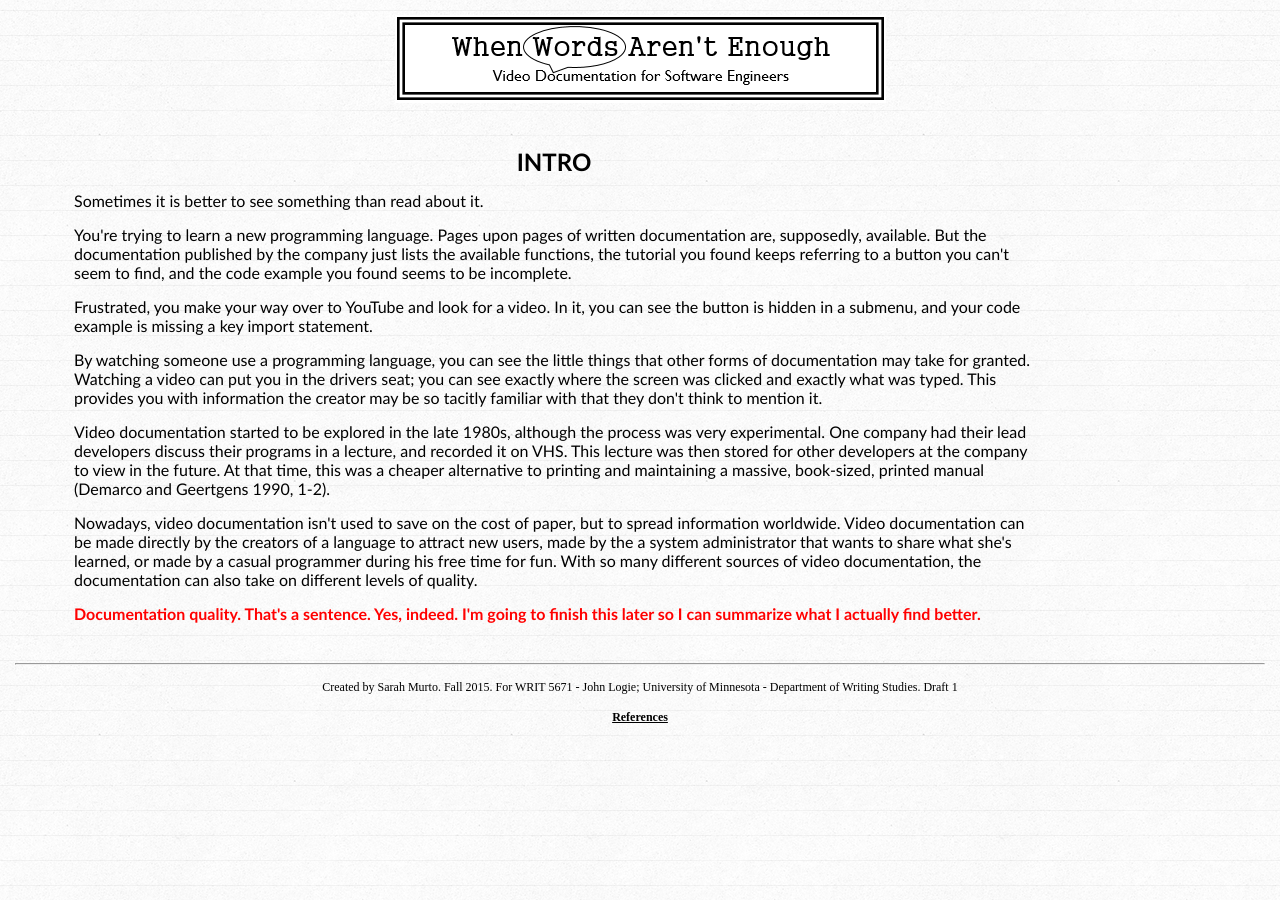
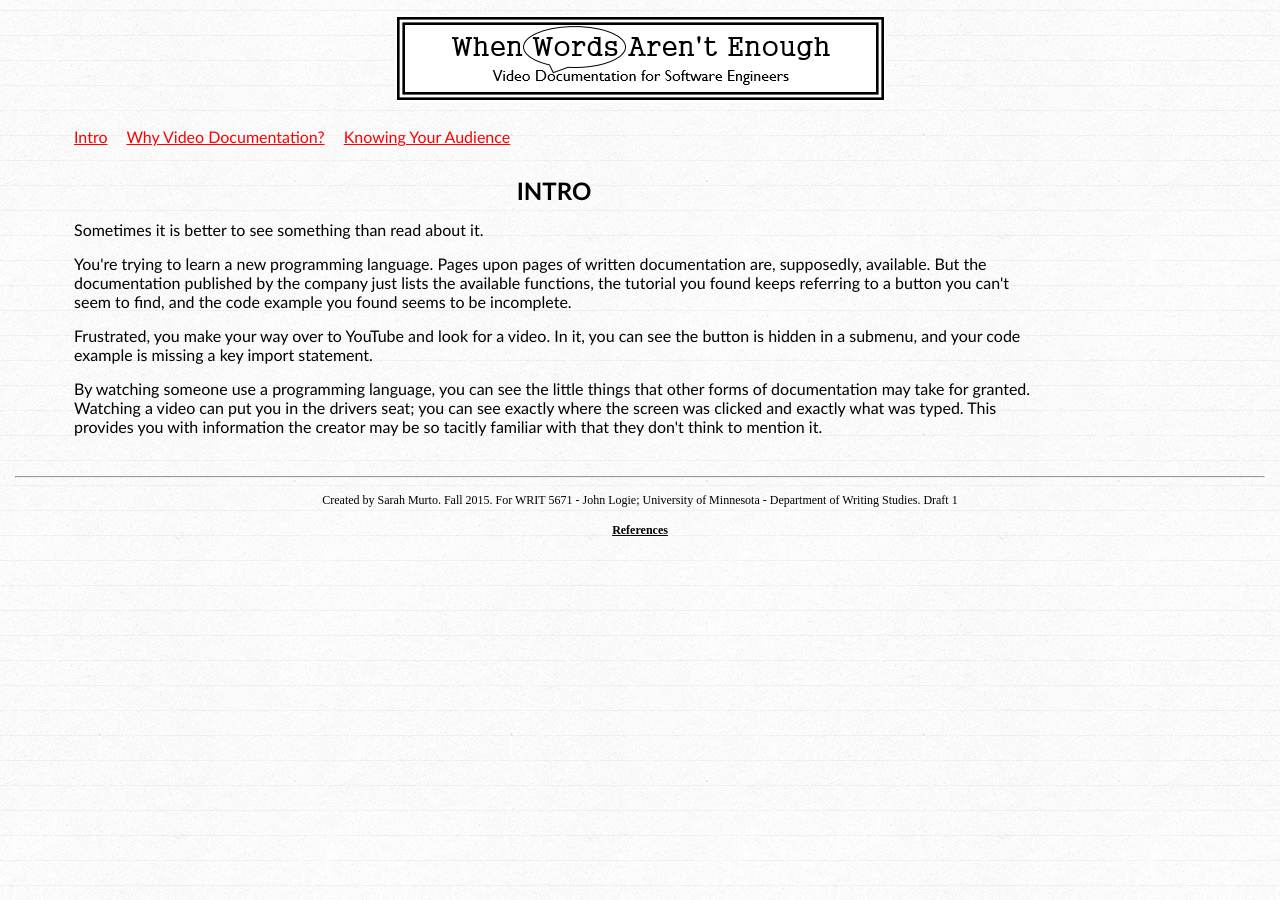
Before and after one commit to murtosl/VideoDoc_5671, a Jekyll site: the page built from index.html, in a window 1280 px wide. Built offline with Jekyll 4.4.1, drawn with Linux system fonts in a browser that asks for light colours.

Commit message:
Writing has happened

```diff
--- a/_config.yml
+++ b/_config.yml
@@ -9,6 +9,6 @@
       category: "site"
 baseurl: /VideoDoc_5671
 permalink: none
-title: "When Words Aren't Enough: Video Documentation for Software Engineers"
+title: "When Words Aren't Enough"
 kramdown:
   input: GFM
--- a/_includes/header.html
+++ b/_includes/header.html
@@ -1,5 +1,5 @@
 <header>
 	<div id="header_image">
-		<img src="{{site.baseurl}}/titleGraphic.png" alt="When Words Aren't Enough - Video Documentation for Software Engineers" />
+		<a href="{{site.baseurl}}/"><img src="{{site.baseurl}}/titleGraphic.png" alt="When Words Aren't Enough - Video Documentation for Software Engineers" /></a>
 	</div>
 </header>
--- a/_includes/navigation.html
+++ b/_includes/navigation.html
@@ -1,2 +1,5 @@
 <nav>
+	<a href="{{ site.baseurl }}/">Intro</a>
+	<a href="{{ site.baseurl }}{% post_url 2015-11-16-Why %}">Why Video Documentation?</a>
+	<a href="{{ site.baseurl }}{% post_url 2015-11-16-Audience %}">Knowing Your Audience</a>
 </nav>
--- a/_layouts/default.html
+++ b/_layouts/default.html
@@ -5,11 +5,11 @@
 <!DOCTYPE html>
 <html>
 <head>
-	<title>{% if page.title == nil %}
-				{{ site.title }}
-			{% else %}
+	<title>{% if page.title != nil %}
 				{{ page.title }}
 			{% endif %}
+
+			- {{ site.title }}
 	</title>
 	<link rel="stylesheet" href="{{ site.baseurl }}/style.css" />
 </head>
--- a/index.html
+++ b/index.html
@@ -12,10 +13,4 @@
 Frustrated, you make your way over to YouTube and look for a video. In it, you can see the button is hidden in a submenu, and your code example is missing a key import statement.
 </p><p>
 By watching someone use a programming language, you can see the little things that other forms of documentation may take for granted.  Watching a video can put you in the drivers seat; you can see exactly where the screen was clicked and exactly what was typed. This provides you with information the creator may be so tacitly familiar with that they don't think to mention it.
-</p><p>
-Video documentation started to be explored in the late 1980s, although the process was very experimental. One company had their lead developers discuss their programs in a lecture, and recorded it on VHS. This lecture was then stored for other developers at the company to view in the future. At that time, this was a cheaper alternative to printing and maintaining a massive, book-sized, printed manual (Demarco and Geertgens 1990, 1-2).
-</p><p>
-Nowadays, video documentation isn't used to save on the cost of paper, but to spread information worldwide. Video documentation can be made directly by the creators of a language to attract new users, made by the a system administrator that wants to share what she's learned, or made by a casual programmer during his free time for fun. With so many different sources of video documentation, the documentation can also take on different levels of quality.
 </p>
-
-<p style="color:red; font-weight: bold;">Documentation quality. That's a sentence. Yes, indeed. I'm going to finish this later so I can summarize what I actually find better.</p>
--- a/style.css
+++ b/style.css
@@ -38,11 +38,11 @@
 header
 {
 	display: inline-block;
-	min-width: 830px;
+	min-width: 330px;
 	overflow: none;
 	padding: 0;
 	width: 100%;
-	margin-bottom: 30px;
+	margin-bottom: 10px;
 	margin-top: 15px;
 }
 
@@ -61,3 +61,13 @@
 	text-align: left;
 	width: 90%;
 }
+
+nav{
+	margin-bottom: 30px;
+
+}
+
+nav a{
+	padding-right: 15px;
+
+}
```
Also changed, not shown: other parts of index.html (+1 -0 lines), _posts/2015-11-16-Audience.html (added, +21 -0 lines), _posts/2015-11-16-Why.html (added, +18 -0 lines), 5 other files.
